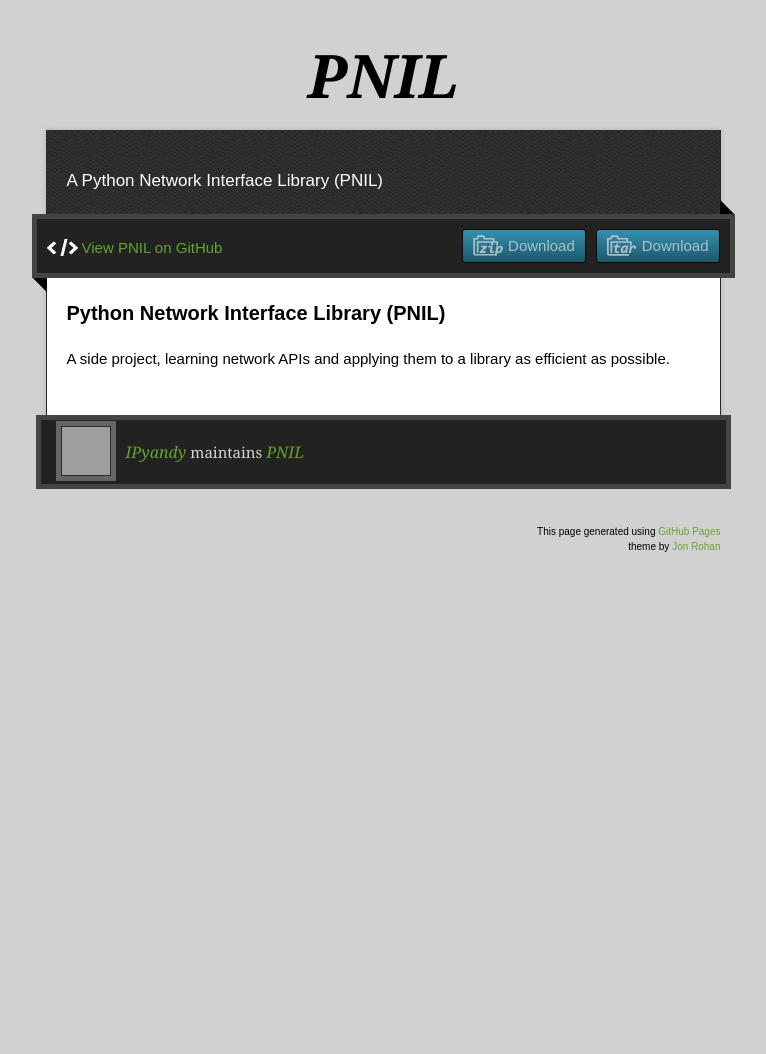
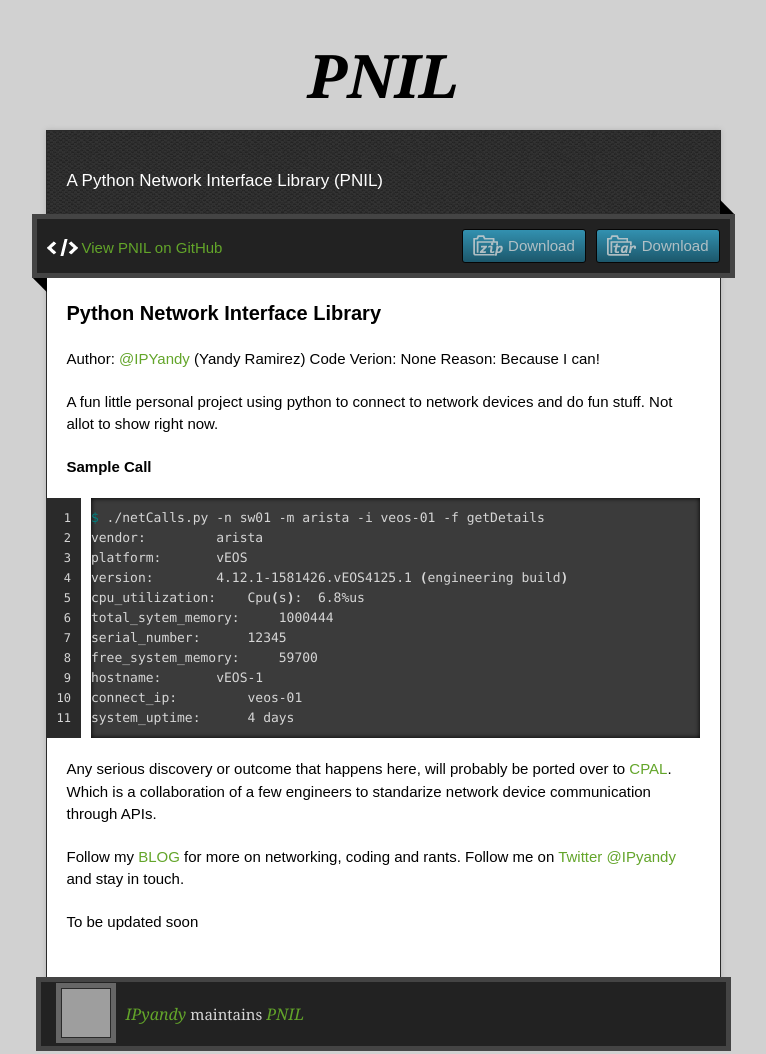
Before and after one commit to dirkakrid/pnil, a plain HTML site: page index.html in a window 1280 px wide. Shown: the top 1054 px of the page, without its empty margins (257-1023 px from the left). Before the commit the page ends 800 px from the top, so only its background shows below. Drawn offline with nearby package versions, Linux system fonts and the light colour scheme; grey boxes are pictures that could not be loaded.

Commit message:
Create gh-pages branch via GitHub

```diff
--- a/index.html
+++ b/index.html
@@ -37,9 +37,35 @@
         </div>
         <article class="markdown-body">
           <h3>
-<a name="python-network-interface-library-pnil" class="anchor" href="#python-network-interface-library-pnil"><span class="octicon octicon-link"></span></a>Python Network Interface Library (PNIL)</h3>
+<a name="python-network-interface-library" class="anchor" href="#python-network-interface-library"><span class="octicon octicon-link"></span></a>Python Network Interface Library</h3>
 
-<p>A side project, learning network APIs and applying them to a library as efficient as possible.</p>
+<p>Author:             <a href="https://twitter.com/IPyandy">@IPYandy</a> (Yandy Ramirez)
+Code Verion:    None
+Reason:             Because I can!</p>
+
+<p>A fun little personal project using python to connect to network devices and do fun stuff. Not allot to show right now.</p>
+
+<p><strong>Sample Call</strong></p>
+
+<div class="highlight highlight-bash"><pre><span class="nv">$ </span>./netCalls.py -n sw01 -m arista -i veos-01 -f getDetails
+vendor:         arista
+platform:       vEOS
+version:        4.12.1-1581426.vEOS4125.1 <span class="o">(</span>engineering build<span class="o">)</span>
+cpu_utilization:    Cpu<span class="o">(</span>s<span class="o">)</span>:  6.8%us
+total_sytem_memory:     1000444
+serial_number:      12345
+free_system_memory:     59700
+hostname:       vEOS-1
+connect_ip:         veos-01
+system_uptime:      4 days
+</pre></div>
+
+<p>Any serious discovery or outcome that happens here, will probably be ported over to <a href="https://github.com/jedelman8/cpal">CPAL</a>. Which is a collaboration of a few engineers to standarize network device communication through APIs.</p>
+
+<p>Follow my <a href="http://ipyandy.net">BLOG</a> for more on networking, coding and rants.
+Follow me on <a href="http://twitter.com/IPyandy">Twitter @IPyandy</a> and stay in touch.</p>
+
+<p>To be updated soon</p>
         </article>
       </div>
     </div>
```
Also changed, not shown: params.json (+1 -1 lines).
